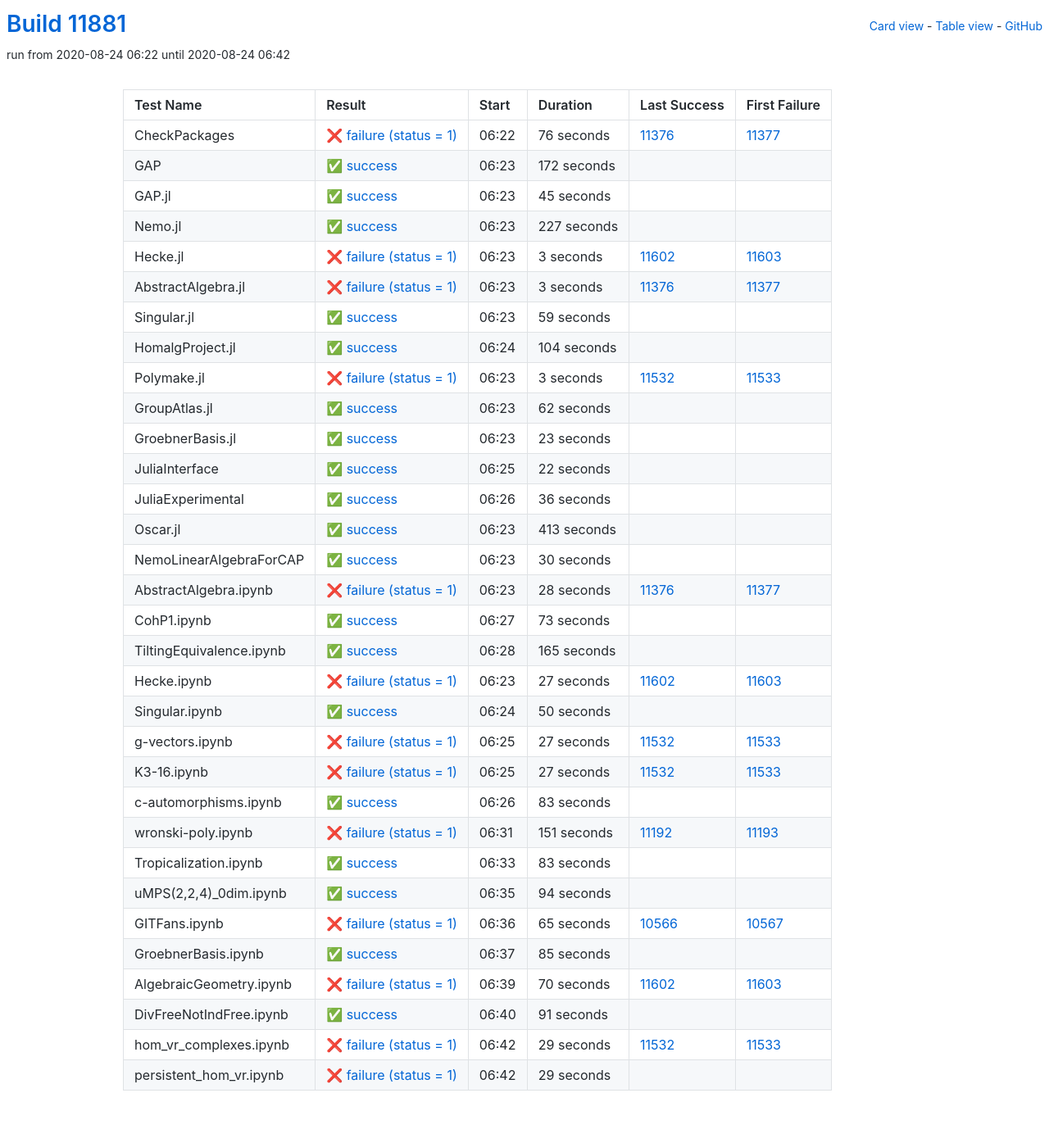
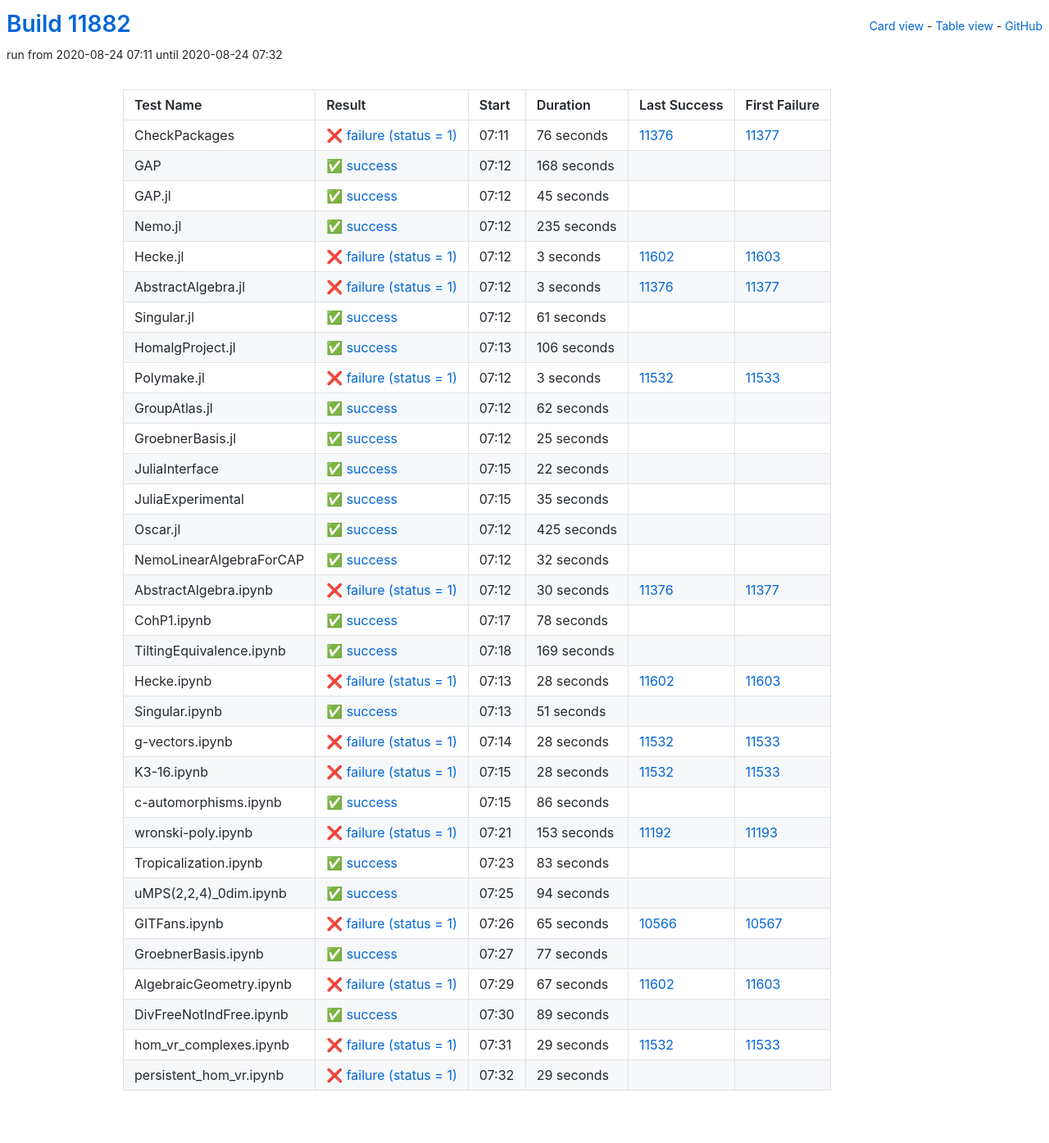
Before and after one commit to oscar-system/oscar-ci-status, a Jekyll site: the page built from table.html, in a window 1280 px wide. Shown: the whole page at 82% size. Built offline with Jekyll 4.4.1, drawn with Linux system fonts in a browser that asks for light colours.

Commit message:
Build #11882

```diff
--- a/_data/ci.yml
+++ b/_data/ci.yml
@@ -1,6 +1,6 @@
 ---
-build: 11881
-build_url: https://oscarci.mathematik.uni-kl.de/job/oscar/11881/
+build: 11882
+build_url: https://oscarci.mathematik.uni-kl.de/job/oscar/11882/
 job: oscar
 organization: oscar-system
 repo: oscar-ci-status
@@ -8,8 +8,8 @@
 tests:
 - name: CheckPackages
   id: checkpackages
-  log: https://oscarci.mathematik.uni-kl.de/job/oscar/11881/artifact/logs/build-11881/CheckPackages.log
-  start: 2020-08-24 06:22
+  log: https://oscarci.mathematik.uni-kl.de/job/oscar/11882/artifact/logs/build-11882/CheckPackages.log
+  start: 2020-08-24 07:11
   success: false
   exitcode: 1
   status: failure
@@ -20,20 +20,20 @@
   first_failure_url: https://oscarci.mathematik.uni-kl.de/job/oscar/11377/
 - name: GAP
   id: gap
-  log: https://oscarci.mathematik.uni-kl.de/job/oscar/11881/artifact/logs/build-11881/GAP.log
-  start: 2020-08-24 06:23
+  log: https://oscarci.mathematik.uni-kl.de/job/oscar/11882/artifact/logs/build-11882/GAP.log
+  start: 2020-08-24 07:12
   success: true
   exitcode: 0
   status: success
-  duration: 172
+  duration: 168
   last_success: false
   last_success_url:
   first_failure: false
   first_failure_url:
 - name: GAP.jl
   id: gap-jl
-  log: https://oscarci.mathematik.uni-kl.de/job/oscar/11881/artifact/logs/build-11881/GAP.jl.log
-  start: 2020-08-24 06:23
+  log: https://oscarci.mathematik.uni-kl.de/job/oscar/11882/artifact/logs/build-11882/GAP.jl.log
+  start: 2020-08-24 07:12
   success: true
   exitcode: 0
   status: success
@@ -44,20 +44,20 @@
   first_failure_url:
 - name: Nemo.jl
   id: nemo-jl
-  log: https://oscarci.mathematik.uni-kl.de/job/oscar/11881/artifact/logs/build-11881/Nemo.jl.log
-  start: 2020-08-24 06:23
+  log: https://oscarci.mathematik.uni-kl.de/job/oscar/11882/artifact/logs/build-11882/Nemo.jl.log
+  start: 2020-08-24 07:12
   success: true
   exitcode: 0
   status: success
-  duration: 227
+  duration: 235
   last_success: false
   last_success_url:
   first_failure: false
   first_failure_url:
 - name: Hecke.jl
   id: hecke-jl
-  log: https://oscarci.mathematik.uni-kl.de/job/oscar/11881/artifact/logs/build-11881/Hecke.jl.log
-  start: 2020-08-24 06:23
+  log: https://oscarci.mathematik.uni-kl.de/job/oscar/11882/artifact/logs/build-11882/Hecke.jl.log
+  start: 2020-08-24 07:12
   success: false
   exitcode: 1
   status: failure
@@ -68,8 +68,8 @@
   first_failure_url: https://oscarci.mathematik.uni-kl.de/job/oscar/11603/
 - name: AbstractAlgebra.jl
   id: abstractalgebra-jl
-  log: https://oscarci.mathematik.uni-kl.de/job/oscar/11881/artifact/logs/build-11881/AbstractAlgebra.jl.log
-  start: 2020-08-24 06:23
+  log: https://oscarci.mathematik.uni-kl.de/job/oscar/11882/artifact/logs/build-11882/AbstractAlgebra.jl.log
+  start: 2020-08-24 07:12
   success: false
   exitcode: 1
   status: failure
@@ -80,32 +80,32 @@
   first_failure_url: https://oscarci.mathematik.uni-kl.de/job/oscar/11377/
 - name: Singular.jl
   id: singular-jl
-  log: https://oscarci.mathematik.uni-kl.de/job/oscar/11881/artifact/logs/build-11881/Singular.jl.log
-  start: 2020-08-24 06:23
+  log: https://oscarci.mathematik.uni-kl.de/job/oscar/11882/artifact/logs/build-11882/Singular.jl.log
+  start: 2020-08-24 07:12
   success: true
   exitcode: 0
   status: success
-  duration: 59
+  duration: 61
   last_success: false
   last_success_url:
   first_failure: false
   first_failure_url:
 - name: HomalgProject.jl
   id: homalgproject-jl
-  log: https://oscarci.mathematik.uni-kl.de/job/oscar/11881/artifact/logs/build-11881/HomalgProject.jl.log
-  start: 2020-08-24 06:24
+  log: https://oscarci.mathematik.uni-kl.de/job/oscar/11882/artifact/logs/build-11882/HomalgProject.jl.log
+  start: 2020-08-24 07:13
   success: true
   exitcode: 0
   status: success
-  duration: 104
+  duration: 106
   last_success: false
   last_success_url:
   first_failure: false
   first_failure_url:
 - name: Polymake.jl
   id: polymake-jl
-  log: https://oscarci.mathematik.uni-kl.de/job/oscar/11881/artifact/logs/build-11881/Polymake.jl.log
-  start: 2020-08-24 06:23
+  log: https://oscarci.mathematik.uni-kl.de/job/oscar/11882/artifact/logs/build-11882/Polymake.jl.log
+  start: 2020-08-24 07:12
   success: false
   exitcode: 1
   status: failure
@@ -116,8 +116,8 @@
   first_failure_url: https://oscarci.mathematik.uni-kl.de/job/oscar/11533/
 - name: GroupAtlas.jl
   id: groupatlas-jl
-  log: https://oscarci.mathematik.uni-kl.de/job/oscar/11881/artifact/logs/build-11881/GroupAtlas.jl.log
-  start: 2020-08-24 06:23
+  log: https://oscarci.mathematik.uni-kl.de/job/oscar/11882/artifact/logs/build-11882/GroupAtlas.jl.log
+  start: 2020-08-24 07:12
   success: true
   exitcode: 0
   status: success
@@ -128,20 +128,20 @@
   first_failure_url:
 - name: GroebnerBasis.jl
   id: groebnerbasis-jl
-  log: https://oscarci.mathematik.uni-kl.de/job/oscar/11881/artifact/logs/build-11881/GroebnerBasis.jl.log
-  start: 2020-08-24 06:23
+  log: https://oscarci.mathematik.uni-kl.de/job/oscar/11882/artifact/logs/build-11882/GroebnerBasis.jl.log
+  start: 2020-08-24 07:12
   success: true
   exitcode: 0
   status: success
-  duration: 23
+  duration: 25
   last_success: false
   last_success_url:
   first_failure: false
   first_failure_url:
 - name: JuliaInterface
   id: juliainterface
-  log: https://oscarci.mathematik.uni-kl.de/job/oscar/11881/artifact/logs/build-11881/JuliaInterface.log
-  start: 2020-08-24 06:25
+  log: https://oscarci.mathematik.uni-kl.de/job/oscar/11882/artifact/logs/build-11882/JuliaInterface.log
+  start: 2020-08-24 07:15
   success: true
   exitcode: 0
   status: success
@@ -152,152 +152,152 @@
   first_failure_url:
 - name: JuliaExperimental
   id: juliaexperimental
-  log: https://oscarci.mathematik.uni-kl.de/job/oscar/11881/artifact/logs/build-11881/JuliaExperimental.log
-  start: 2020-08-24 06:26
+  log: https://oscarci.mathematik.uni-kl.de/job/oscar/11882/artifact/logs/build-11882/JuliaExperimental.log
+  start: 2020-08-24 07:15
   success: true
   exitcode: 0
   status: success
-  duration: 36
+  duration: 35
   last_success: false
   last_success_url:
   first_failure: false
   first_failure_url:
 - name: Oscar.jl
   id: oscar-jl
-  log: https://oscarci.mathematik.uni-kl.de/job/oscar/11881/artifact/logs/build-11881/Oscar.jl.log
-  start: 2020-08-24 06:23
+  log: https://oscarci.mathematik.uni-kl.de/job/oscar/11882/artifact/logs/build-11882/Oscar.jl.log
+  start: 2020-08-24 07:12
   success: true
   exitcode: 0
   status: success
-  duration: 413
+  duration: 425
   last_success: false
   last_success_url:
   first_failure: false
   first_failure_url:
 - name: NemoLinearAlgebraForCAP
   id: nemolinearalgebraforcap
-  log: https://oscarci.mathematik.uni-kl.de/job/oscar/11881/artifact/logs/build-11881/NemoLinearAlgebraForCAP.log
-  start: 2020-08-24 06:23
+  log: https://oscarci.mathematik.uni-kl.de/job/oscar/11882/artifact/logs/build-11882/NemoLinearAlgebraForCAP.log
+  start: 2020-08-24 07:12
   success: true
   exitcode: 0
   status: success
-  duration: 30
+  duration: 32
   last_success: false
   last_success_url:
   first_failure: false
   first_failure_url:
 - name: AbstractAlgebra.ipynb
   id: abstractalgebra-ipynb
-  log: https://oscarci.mathematik.uni-kl.de/job/oscar/11881/artifact/logs/build-11881/AbstractAlgebra.ipynb.log
-  start: 2020-08-24 06:23
+  log: https://oscarci.mathematik.uni-kl.de/job/oscar/11882/artifact/logs/build-11882/AbstractAlgebra.ipynb.log
+  start: 2020-08-24 07:12
   success: false
   exitcode: 1
   status: failure
-  duration: 28
+  duration: 30
   last_success: 11376
   last_success_url: https://oscarci.mathematik.uni-kl.de/job/oscar/11376/
   first_failure: 11377
   first_failure_url: https://oscarci.mathematik.uni-kl.de/job/oscar/11377/
 - name: CohP1.ipynb
   id: cohp1-ipynb
-  log: https://oscarci.mathematik.uni-kl.de/job/oscar/11881/artifact/logs/build-11881/CohP1.ipynb.log
-  start: 2020-08-24 06:27
+  log: https://oscarci.mathematik.uni-kl.de/job/oscar/11882/artifact/logs/build-11882/CohP1.ipynb.log
+  start: 2020-08-24 07:17
   success: true
   exitcode: 0
   status: success
-  duration: 73
+  duration: 78
   last_success: false
   last_success_url:
   first_failure: false
   first_failure_url:
 - name: TiltingEquivalence.ipynb
   id: tiltingequivalence-ipynb
-  log: https://oscarci.mathematik.uni-kl.de/job/oscar/11881/artifact/logs/build-11881/TiltingEquivalence.ipynb.log
-  start: 2020-08-24 06:28
+  log: https://oscarci.mathematik.uni-kl.de/job/oscar/11882/artifact/logs/build-11882/TiltingEquivalence.ipynb.log
+  start: 2020-08-24 07:18
   success: true
   exitcode: 0
   status: success
-  duration: 165
+  duration: 169
   last_success: false
   last_success_url:
   first_failure: false
   first_failure_url:
 - name: Hecke.ipynb
   id: hecke-ipynb
-  log: https://oscarci.mathematik.uni-kl.de/job/oscar/11881/artifact/logs/build-11881/Hecke.ipynb.log
-  start: 2020-08-24 06:23
+  log: https://oscarci.mathematik.uni-kl.de/job/oscar/11882/artifact/logs/build-11882/Hecke.ipynb.log
+  start: 2020-08-24 07:13
   success: false
   exitcode: 1
   status: failure
-  duration: 27
+  duration: 28
   last_success: 11602
   last_success_url: https://oscarci.mathematik.uni-kl.de/job/oscar/11602/
   first_failure: 11603
   first_failure_url: https://oscarci.mathematik.uni-kl.de/job/oscar/11603/
 - name: Singular.ipynb
   id: singular-ipynb
-  log: https://oscarci.mathematik.uni-kl.de/job/oscar/11881/artifact/logs/build-11881/Singular.ipynb.log
-  start: 2020-08-24 06:24
+  log: https://oscarci.mathematik.uni-kl.de/job/oscar/11882/artifact/logs/build-11882/Singular.ipynb.log
+  start: 2020-08-24 07:13
   success: true
   exitcode: 0
   status: success
-  duration: 50
+  duration: 51
   last_success: false
   last_success_url:
   first_failure: false
   first_failure_url:
 - name: g-vectors.ipynb
   id: g-vectors-ipynb
-  log: https://oscarci.mathematik.uni-kl.de/job/oscar/11881/artifact/logs/build-11881/g-vectors.ipynb.log
-  start: 2020-08-24 06:25
+  log: https://oscarci.mathematik.uni-kl.de/job/oscar/11882/artifact/logs/build-11882/g-vectors.ipynb.log
+  start: 2020-08-24 07:14
   success: false
   exitcode: 1
   status: failure
-  duration: 27
+  duration: 28
   last_success: 11532
   last_success_url: https://oscarci.mathematik.uni-kl.de/job/oscar/11532/
   first_failure: 11533
   first_failure_url: https://oscarci.mathematik.uni-kl.de/job/oscar/11533/
 - name: K3-16.ipynb
   id: k3-16-ipynb
-  log: https://oscarci.mathematik.uni-kl.de/job/oscar/11881/artifact/logs/build-11881/K3-16.ipynb.log
-  start: 2020-08-24 06:25
+  log: https://oscarci.mathematik.uni-kl.de/job/oscar/11882/artifact/logs/build-11882/K3-16.ipynb.log
+  start: 2020-08-24 07:15
   success: false
   exitcode: 1
   status: failure
-  duration: 27
+  duration: 28
   last_success: 11532
   last_success_url: https://oscarci.mathematik.uni-kl.de/job/oscar/11532/
   first_failure: 11533
   first_failure_url: https://oscarci.mathematik.uni-kl.de/job/oscar/11533/
 - name: c-automorphisms.ipynb
   id: c-automorphisms-ipynb
-  log: https://oscarci.mathematik.uni-kl.de/job/oscar/11881/artifact/logs/build-11881/c-automorphisms.ipynb.log
-  start: 2020-08-24 06:26
+  log: https://oscarci.mathematik.uni-kl.de/job/oscar/11882/artifact/logs/build-11882/c-automorphisms.ipynb.log
+  start: 2020-08-24 07:15
   success: true
   exitcode: 0
   status: success
-  duration: 83
+  duration: 86
   last_success: false
   last_success_url:
   first_failure: false
   first_failure_url:
 - name: wronski-poly.ipynb
   id: wronski-poly-ipynb
-  log: https://oscarci.mathematik.uni-kl.de/job/oscar/11881/artifact/logs/build-11881/wronski-poly.ipynb.log
-  start: 2020-08-24 06:31
+  log: https://oscarci.mathematik.uni-kl.de/job/oscar/11882/artifact/logs/build-11882/wronski-poly.ipynb.log
+  start: 2020-08-24 07:21
   success: false
   exitcode: 1
   status: failure
-  duration: 151
+  duration: 153
   last_success: 11192
   last_success_url: https://oscarci.mathematik.uni-kl.de/job/oscar/11192/
   first_failure: 11193
   first_failure_url: https://oscarci.mathematik.uni-kl.de/job/oscar/11193/
 - name: Tropicalization.ipynb
   id: tropicalization-ipynb
-  log: https://oscarci.mathematik.uni-kl.de/job/oscar/11881/artifact/logs/build-11881/Tropicalization.ipynb.log
-  start: 2020-08-24 06:33
+  log: https://oscarci.mathematik.uni-kl.de/job/oscar/11882/artifact/logs/build-11882/Tropicalization.ipynb.log
+  start: 2020-08-24 07:23
   success: true
   exitcode: 0
   status: success
@@ -308,8 +308,8 @@
   first_failure_url:
 - name: uMPS(2,2,4)_0dim.ipynb
   id: umps-2-2-4-0dim-ipynb
-  log: https://oscarci.mathematik.uni-kl.de/job/oscar/11881/artifact/logs/build-11881/uMPS-2-2-4-_0dim.ipynb.log
-  start: 2020-08-24 06:35
+  log: https://oscarci.mathematik.uni-kl.de/job/oscar/11882/artifact/logs/build-11882/uMPS-2-2-4-_0dim.ipynb.log
+  start: 2020-08-24 07:25
   success: true
   exitcode: 0
   status: success
@@ -320,8 +320,8 @@
   first_failure_url:
 - name: GITFans.ipynb
   id: gitfans-ipynb
-  log: https://oscarci.mathematik.uni-kl.de/job/oscar/11881/artifact/logs/build-11881/GITFans.ipynb.log
-  start: 2020-08-24 06:36
+  log: https://oscarci.mathematik.uni-kl.de/job/oscar/11882/artifact/logs/build-11882/GITFans.ipynb.log
+  start: 2020-08-24 07:26
   success: false
   exitcode: 1
   status: failure
@@ -332,44 +332,44 @@
   first_failure_url: https://oscarci.mathematik.uni-kl.de/job/oscar/10567/
 - name: GroebnerBasis.ipynb
   id: groebnerbasis-ipynb
-  log: https://oscarci.mathematik.uni-kl.de/job/oscar/11881/artifact/logs/build-11881/GroebnerBasis.ipynb.log
-  start: 2020-08-24 06:37
+  log: https://oscarci.mathematik.uni-kl.de/job/oscar/11882/artifact/logs/build-11882/GroebnerBasis.ipynb.log
+  start: 2020-08-24 07:27
   success: true
   exitcode: 0
   status: success
-  duration: 85
+  duration: 77
   last_success: false
   last_success_url:
   first_failure: false
   first_failure_url:
 - name: AlgebraicGeometry.ipynb
   id: algebraicgeometry-ipynb
-  log: https://oscarci.mathematik.uni-kl.de/job/oscar/11881/artifact/logs/build-11881/AlgebraicGeometry.ipynb.log
-  start: 2020-08-24 06:39
+  log: https://oscarci.mathematik.uni-kl.de/job/oscar/11882/artifact/logs/build-11882/AlgebraicGeometry.ipynb.log
+  start: 2020-08-24 07:29
   success: false
   exitcode: 1
   status: failure
-  duration: 70
+  duration: 67
   last_success: 11602
   last_success_url: https://oscarci.mathematik.uni-kl.de/job/oscar/11602/
   first_failure: 11603
   first_failure_url: https://oscarci.mathematik.uni-kl.de/job/oscar/11603/
 - name: DivFreeNotIndFree.ipynb
   id: divfreenotindfree-ipynb
-  log: https://oscarci.mathematik.uni-kl.de/job/oscar/11881/artifact/logs/build-11881/DivFreeNotIndFree.ipynb.log
-  start: 2020-08-24 06:40
+  log: https://oscarci.mathematik.uni-kl.de/job/oscar/11882/artifact/logs/build-11882/DivFreeNotIndFree.ipynb.log
+  start: 2020-08-24 07:30
   success: true
   exitcode: 0
   status: success
-  duration: 91
+  duration: 89
   last_success: false
   last_success_url:
   first_failure: false
   first_failure_url:
 - name: hom_vr_complexes.ipynb
   id: hom-vr-complexes-ipynb
-  log: https://oscarci.mathematik.uni-kl.de/job/oscar/11881/artifact/logs/build-11881/hom_vr_complexes.ipynb.log
-  start: 2020-08-24 06:42
+  log: https://oscarci.mathematik.uni-kl.de/job/oscar/11882/artifact/logs/build-11882/hom_vr_complexes.ipynb.log
+  start: 2020-08-24 07:31
   success: false
   exitcode: 1
   status: failure
@@ -380,8 +380,8 @@
   first_failure_url: https://oscarci.mathematik.uni-kl.de/job/oscar/11533/
 - name: persistent_hom_vr.ipynb
   id: persistent-hom-vr-ipynb
-  log: https://oscarci.mathematik.uni-kl.de/job/oscar/11881/artifact/logs/build-11881/persistent_hom_vr.ipynb.log
-  start: 2020-08-24 06:42
+  log: https://oscarci.mathematik.uni-kl.de/job/oscar/11882/artifact/logs/build-11882/persistent_hom_vr.ipynb.log
+  start: 2020-08-24 07:32
   success: false
   exitcode: 1
   status: failure
```
Also changed, not shown: README.md.
